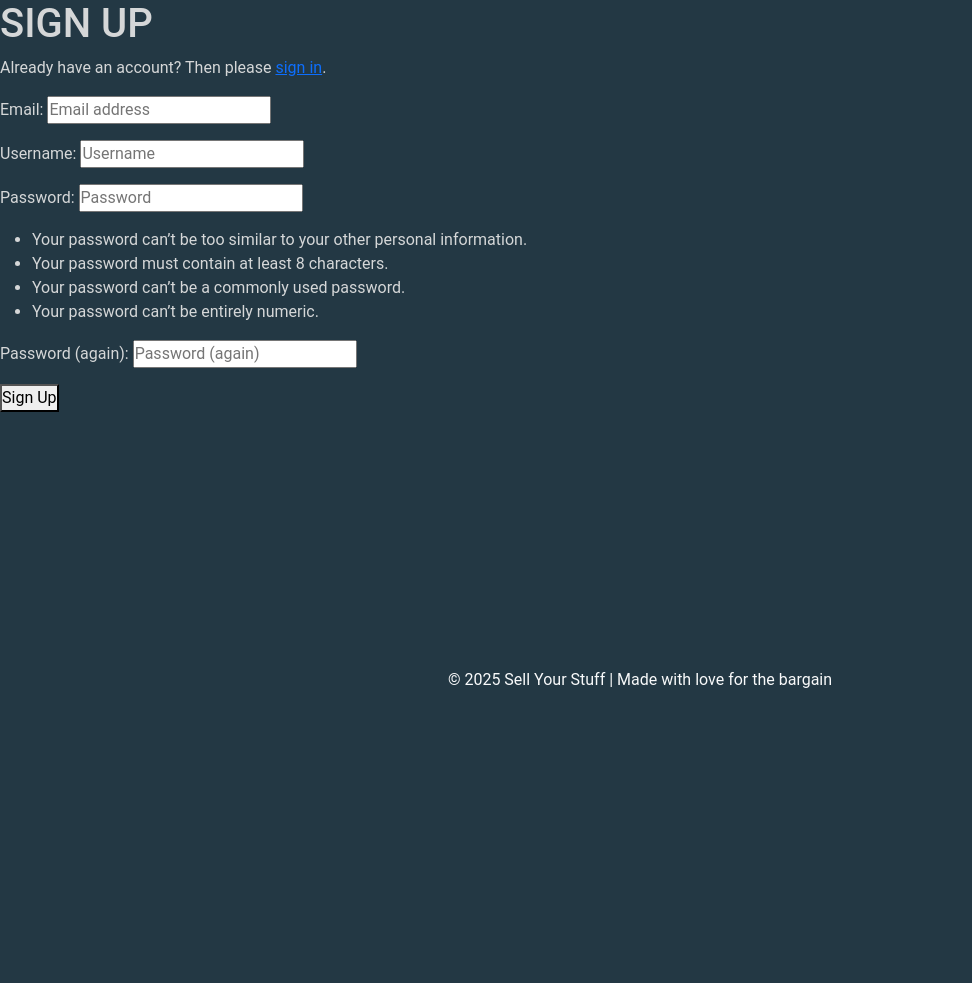
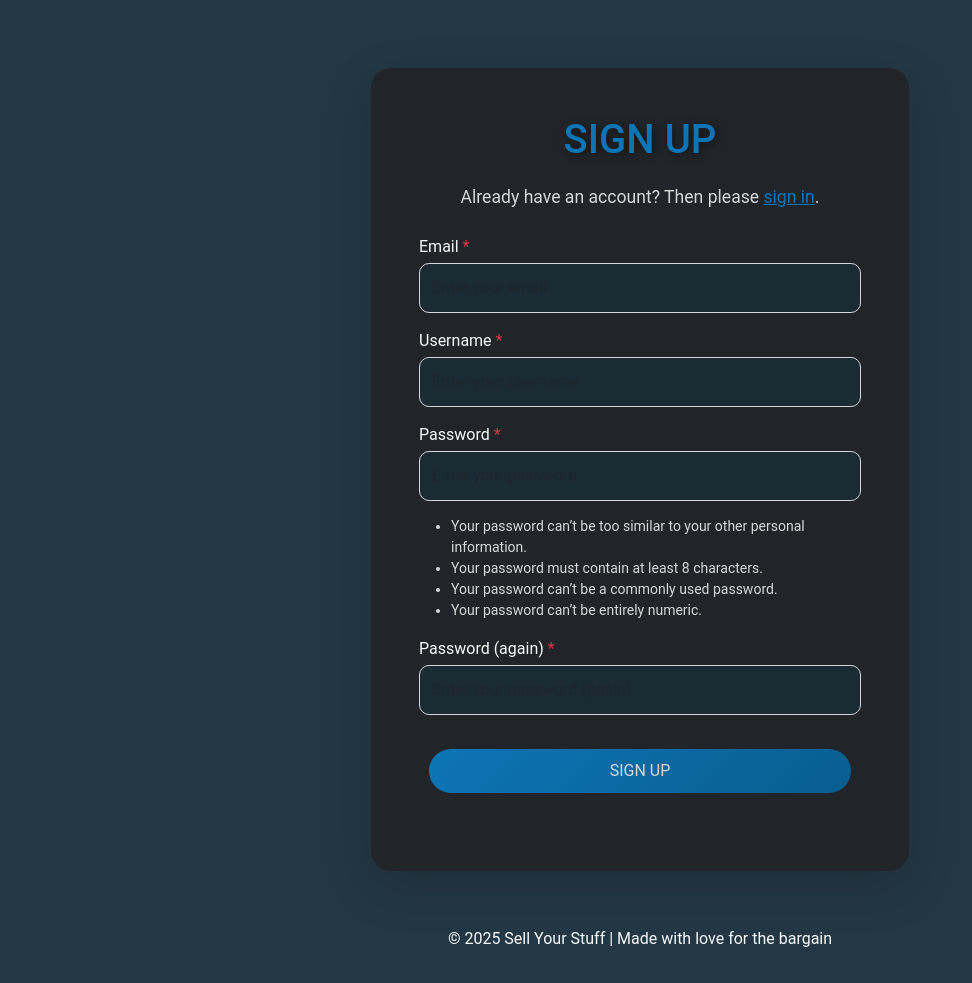
Before and after one commit to TerryLoc/sell_ur_stuff, a Django app: page /account/signup/ in a window 1280 px wide. Shown: the part 76-1059 px from the top of the page, without its empty margins (0-972 px from the left). Before the commit the page ends 764 px from the top, so only its background shows below. Run offline with Django 5.2, Linux system fonts and the light colour scheme.

Commit message:
feat: add custom signup template

```diff
--- /dev/null
+++ b/templates/account/signup.html
@@ -0,0 +1,90 @@
+{% extends "account/base_entrance.html" %}
+{% load allauth i18n %}
+
+{% block head_title %}
+    {% trans "Signup" %}
+{% endblock head_title %}
+
+{% block entrance_content %}
+<div class="container mt-5 auth-container animate__animated animate__fadeIn">
+    <div class="row justify-content-center">
+        <div class="col-lg-6 col-md-8">
+            <div class="card bg-dark text-light shadow-lg border-0">
+                <div class="card-body p-5">
+                    <!-- Header -->
+                    <h1 class="auth-title">
+                        {% trans "Sign Up" %}
+                    </h1>
+
+                    <!-- Login Prompt -->
+                    <p class="auth-prompt">
+                        {% url 'account_login' as login_url %}
+                        {% blocktranslate %}Already have an account? Then please <a href="{{ login_url }}" class="auth-link">sign in</a>.{% endblocktranslate %}
+                    </p>
+
+                    <!-- Signup Form -->
+                    {% if not SOCIALACCOUNT_ONLY %}
+                        {% url 'account_signup' as action_url %}
+                        <form method="post" action="{{ action_url }}" class="auth-form">
+                            {% csrf_token %}
+
+                            <div class="auth-fields">
+                                {% for field in form %}
+                                    <div class="auth-field mb-3">
+                                        {% if not field.is_hidden %}
+                                            <label for="{{ field.id_for_label }}" class="form-label text-light mb-1">
+                                                {{ field.label }}
+                                                {% if field.field.required %}<span class="text-danger">*</span>{% endif %}
+                                            </label>
+                                            <input type="{{ field.field.widget.input_type }}"
+                                                  name="{{ field.html_name }}"
+                                                  id="{{ field.id_for_label }}"
+                                                  class="form-control custom-input text-light"
+                                                  placeholder="Enter your {{ field.label|lower }}"
+                                                  {% if field.field.required %}required{% endif %}
+                                            >
+                                            {% if field.help_text %}
+                                                <small class="form-text mt-1 small_text">{{ field.help_text }}</small>
+                                            {% endif %}
+                                            {% if field.errors %}
+                                                <div class="text-danger mt-1">
+                                                    {{ field.errors }}
+                                                </div>
+                                            {% endif %}
+                                        {% else %}
+                                            {{ field }}
+                                        {% endif %}
+                                    </div>
+                                {% endfor %}
+                            </div>
+
+                            {{ redirect_field }}
+
+                            <div class="d-grid gap-2 mt-4">
+                                <button type="submit" class="btn btn-custom btn-success-custom">
+                                    {% trans "Sign Up" %}
+                                </button>
+                            </div>
+                        </form>
+                    {% endif %}
+
+                    <!-- Passkey Signup -->
+                    {% if PASSKEY_SIGNUP_ENABLED %}
+                        <hr class="auth-divider">
+                        <div class="d-grid gap-2 mt-4">
+                            <a href="{{ signup_by_passkey_url }}" class="btn btn-custom-outline">
+                                {% trans "Sign up using a passkey" %}
+                            </a>
+                        </div>
+                    {% endif %}
+
+                    <!-- Social Login -->
+                    {% if SOCIALACCOUNT_ENABLED %}
+                        {% include "socialaccount/snippets/login.html" with page_layout="entrance" %}
+                    {% endif %}
+                </div>
+            </div>
+        </div>
+    </div>
+</div>
+{% endblock entrance_content %}
--- a/templates/allauth/account/password_reset_from_key.html
+++ b/templates/allauth/account/password_reset_from_key.html
@@ -27,7 +27,7 @@
             {% endslot %}
             {% slot actions %}
                 {% element button type="submit" name="action" %}
-                    {% trans 'Change Password' %}
+                    {% trans "Change Password" %}
                 {% endelement %}
             {% endslot %}
         {% endelement %}
```
